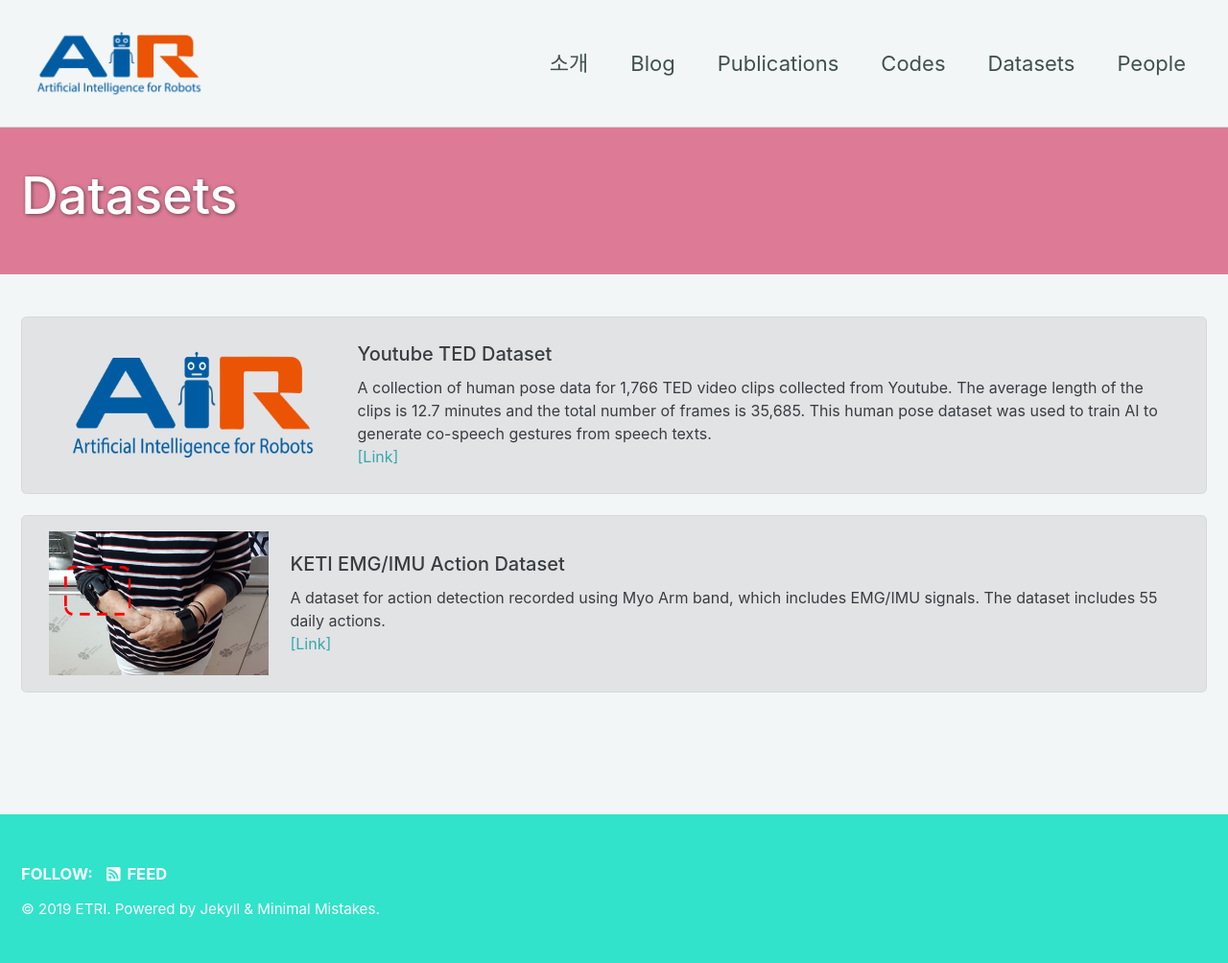
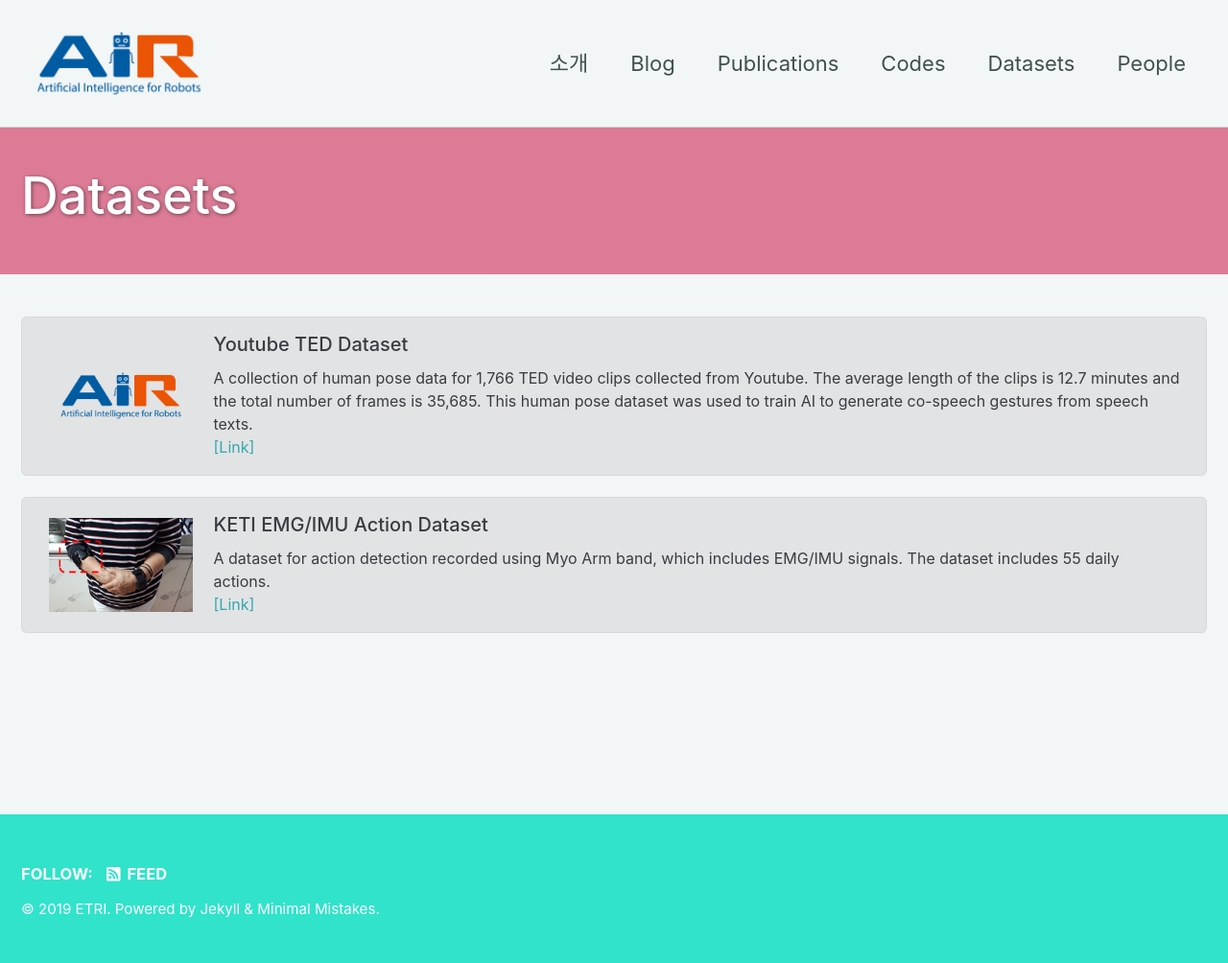
Before and after one commit to ai4robot/ai4robot.github.io, a Jekyll site: the page built from _pages/datasets.md, in a window 1280 px wide. Shown: the whole page at 96% size. Built offline with Jekyll 4.4.1, drawn with Linux system fonts in a browser that asks for light colours; cached includes are drawn as plain includes; nearby versions of some CDN libraries.

Commit message:
[feat] style changed for datasets page

```diff
--- a/_layouts/datasets.html
+++ b/_layouts/datasets.html
@@ -17,9 +17,9 @@ layout: splash
       <div class="alert alert-secondary" role="alert">
         <div class="media">
           {% if data.image %}
-          <img class="align-self-center mr-3 postimg" data-src="holder.js/80x80" alt="80x80" style="height: 150px;" src="{{data.image}}" data-holder-rendered="true">
+          <img class="align-self-center mr-3 postimg" data-src="holder.js/80x80" alt="80x80" style="width: 150px;" src="{{data.image}}" data-holder-rendered="true">
           {% else %}
-          <img class="align-self-center mr-3 postimg" data-src="holder.js/80x80" alt="80x80" style="height: 150px;" src="/assets/air.png" data-holder-rendered="true">
+          <img class="align-self-center mr-3 postimg" data-src="holder.js/80x80" alt="80x80" style="width: 150px;" src="/assets/air.png" data-holder-rendered="true">
           {% endif%}
           <div class="media-body" style="font-size: 16px;  margin: auto;">
             <h1>{{data.title}}</h1>
```
